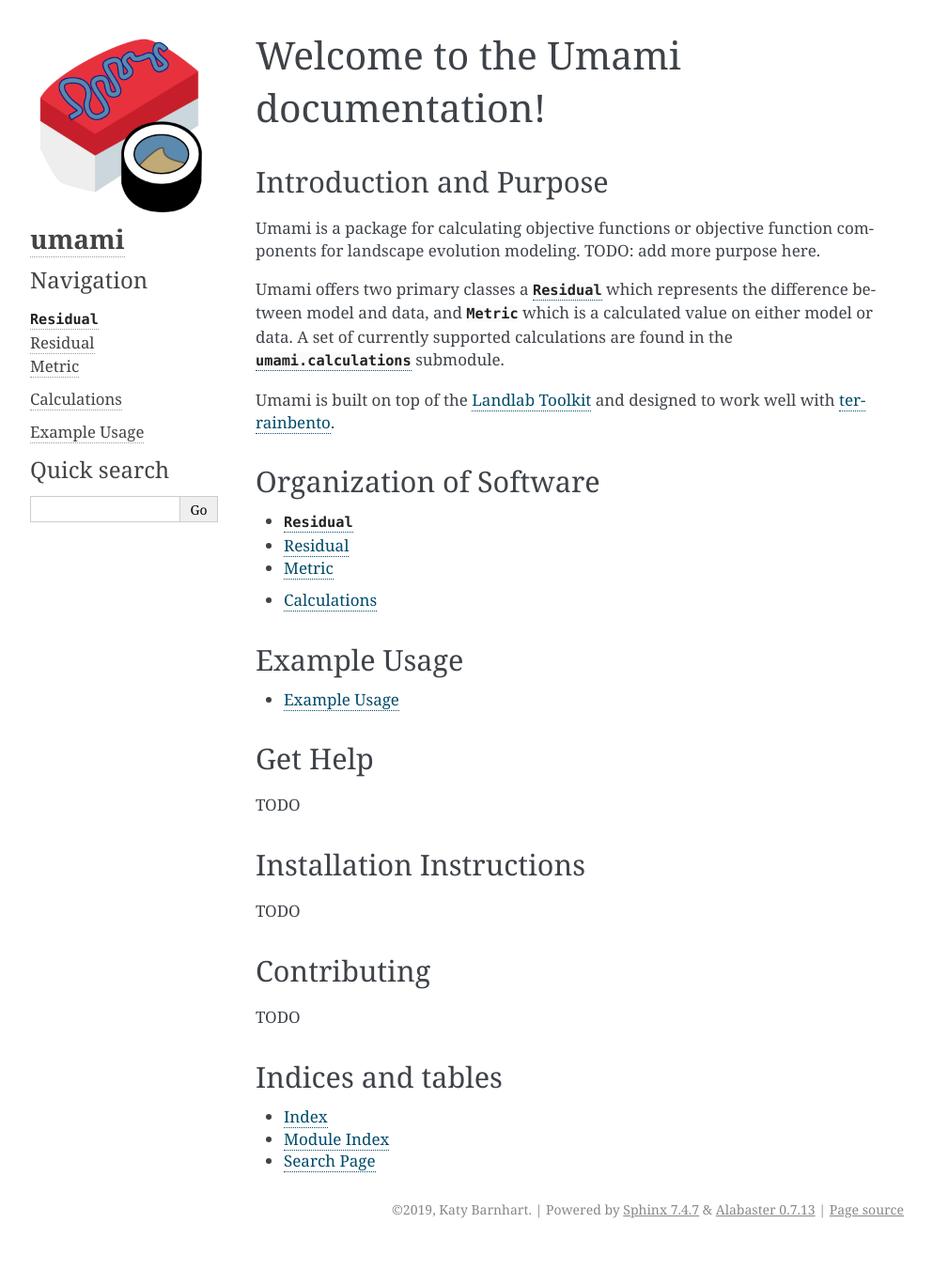
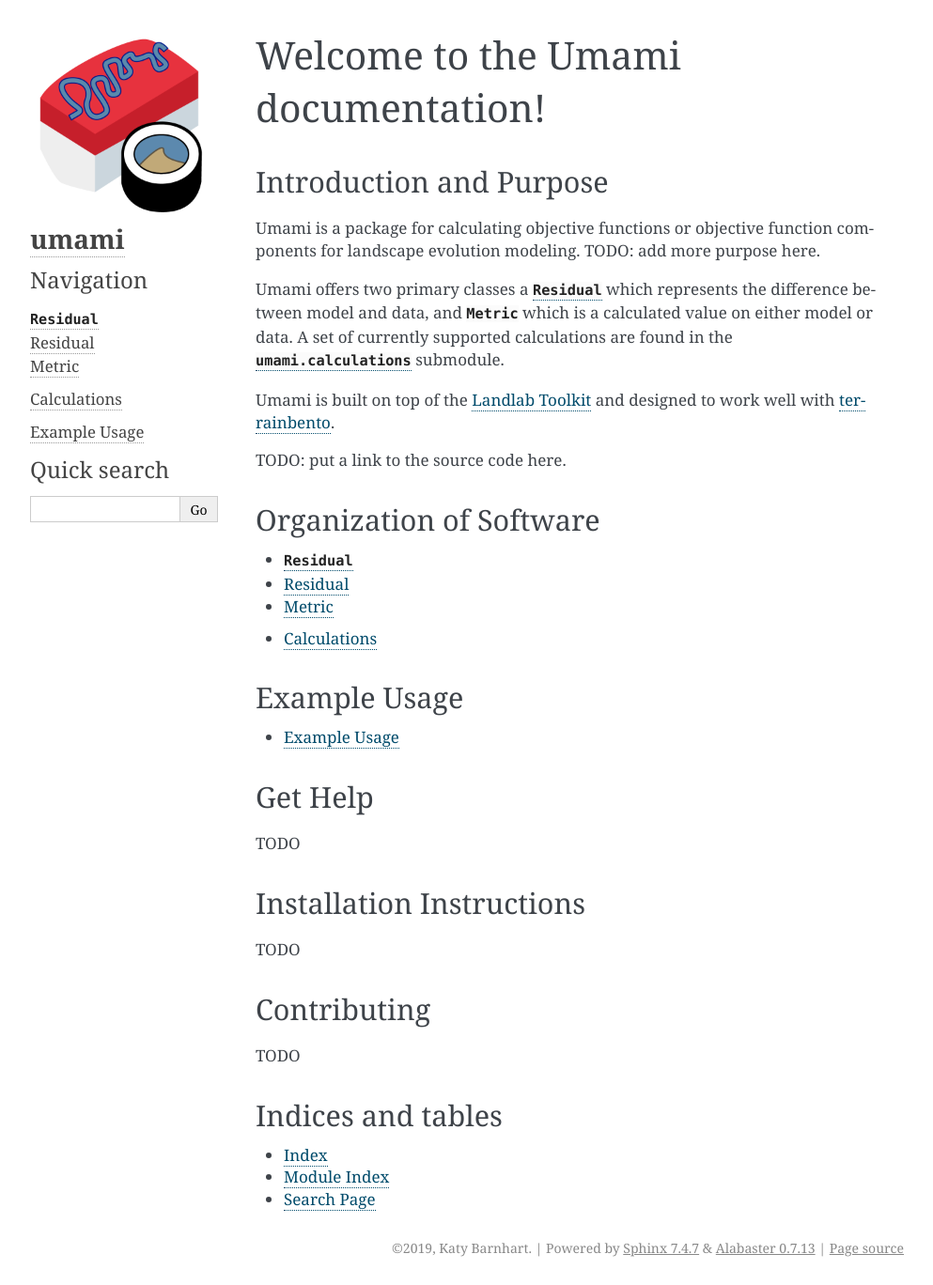
Before and after one commit to TerrainBento/umami, a Sphinx documentation site: the page built from docs/source/index.rst, in a window 1280 px wide. Shown: the whole page at 94% size, without its empty margins (148-1141 px from the left). Built offline with Sphinx 7.4.7, drawn with Linux system fonts in a browser that asks for light colours; before the commit the page ends 1327 px from its top, so only the background shows below that.

Commit message:
doc todo

```diff
--- a/docs/source/index.rst
+++ b/docs/source/index.rst
@@ -14,6 +14,8 @@ found in the :py:mod:`umami.calculations` submodule.
 
 Umami is built on top of the `Landlab Toolkit`_ and designed to work well with
 `terrainbento`_.
+
+TODO: put a link to the source code here.
 
 .. _Landlab Toolkit: https://landlab.github.io
 .. _terrainbento: https://terrainbento.readthedocs.io/en/latest/
```
